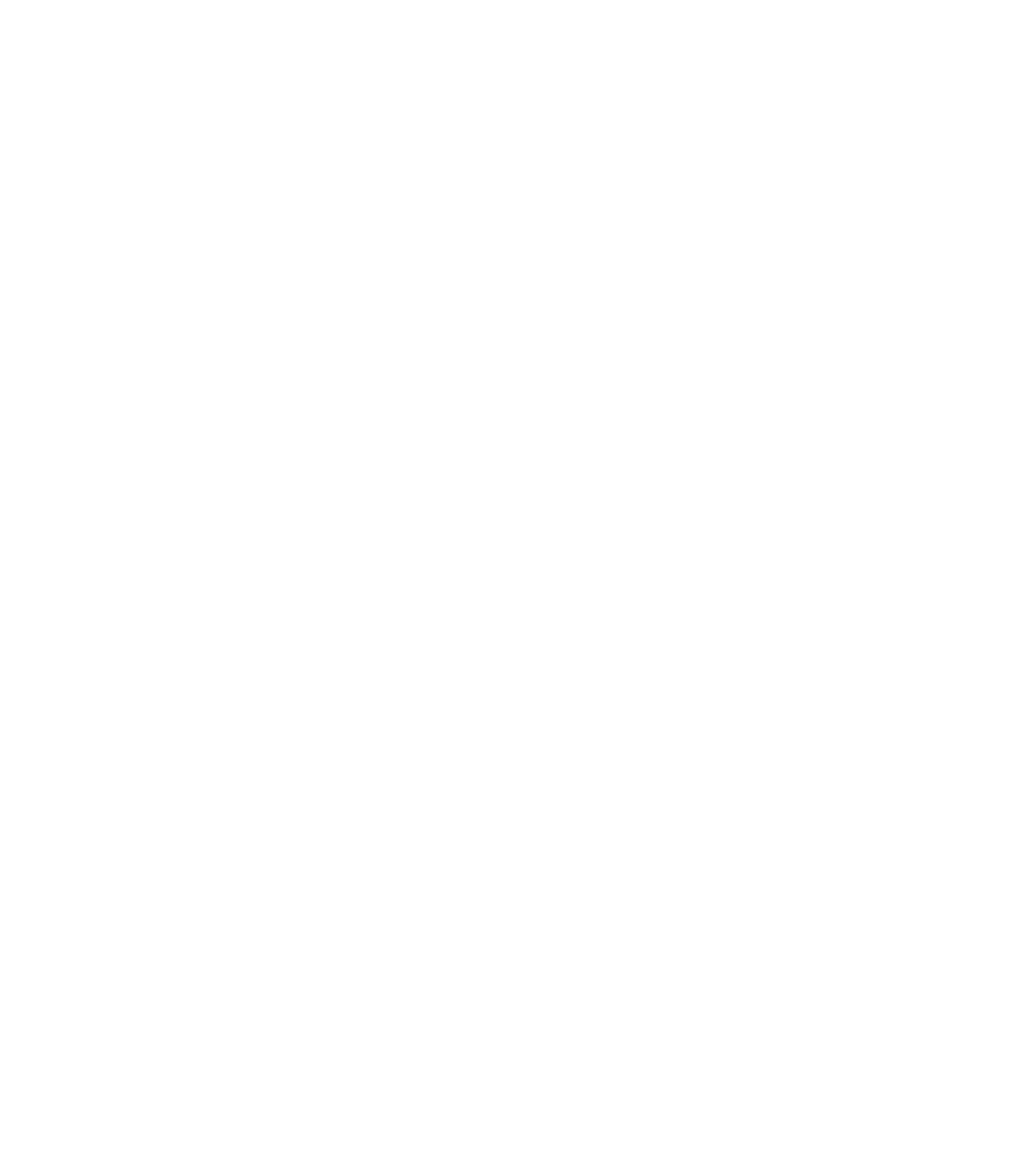
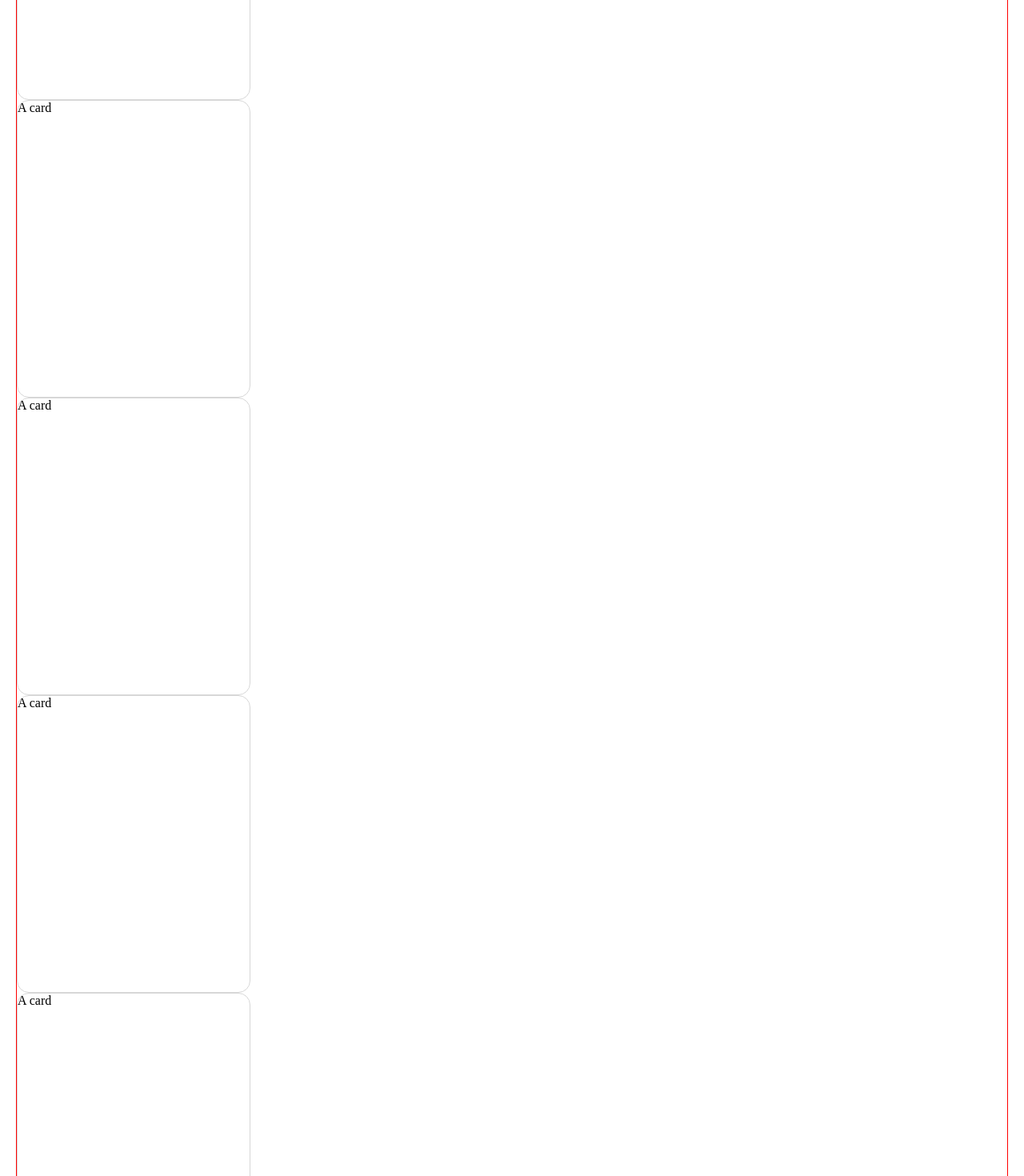
Before and after one commit to teddyakoeyong237/hng9.0stage-3, a React (Create React App) app: page / in a window 1280 px wide. Shown: the part 1240-2710 px from the top of the page at 80% size. Before the commit the page ends 1043 px from the top, so only its background shows below. Built offline with nearby package versions, Linux system fonts and the light colour scheme; a web font is replaced by a local one.

Commit message:
Created and added Card component to Section2

```diff
--- /dev/null
+++ b/src/component/card/Card.jsx
@@ -0,0 +1,12 @@
+import React from 'react';
+import './card.css';
+
+function Card() {
+    return (
+        <div className='card'>
+            A card
+        </div>
+    );
+}
+
+export default Card;
--- /dev/null
+++ b/src/component/card/card.css
@@ -0,0 +1,7 @@
+.card{
+    width: 292px;
+    height: 372px;
+    background: linear-gradient(124.4deg, #FFFFFF 10.8%, #FFFFFF 87.34%);
+    border: 1px solid #D7D7D7;
+    border-radius: 15px;
+}
--- a/src/component/homepage-sections/section2/Section2.jsx
+++ b/src/component/homepage-sections/section2/Section2.jsx
@@ -1,12 +1,17 @@
 import React from 'react';
+import Card from '../../card/Card';
 import './section2.css';
 
 function Section2() {
     return (
         <section className='hp_places'>
             <h2>Inspiration for your next adventure</h2>
-            <div className="cards">
-                Cards in here
+            <div className="all_cards">
+                <Card />
+                <Card />
+                <Card />
+                <Card />
+                <Card />
             </div>
         </section>
     );
--- a/src/component/homepage-sections/section2/section2.css
+++ b/src/component/homepage-sections/section2/section2.css
@@ -7,7 +7,7 @@
     color: #000000;
     padding: 39px 0px;
 }
-.hp_places .cards{
+.hp_places .all_cards{
     max-width: 1240px;
     margin: 4px auto;
     border: 1px solid red;
```
